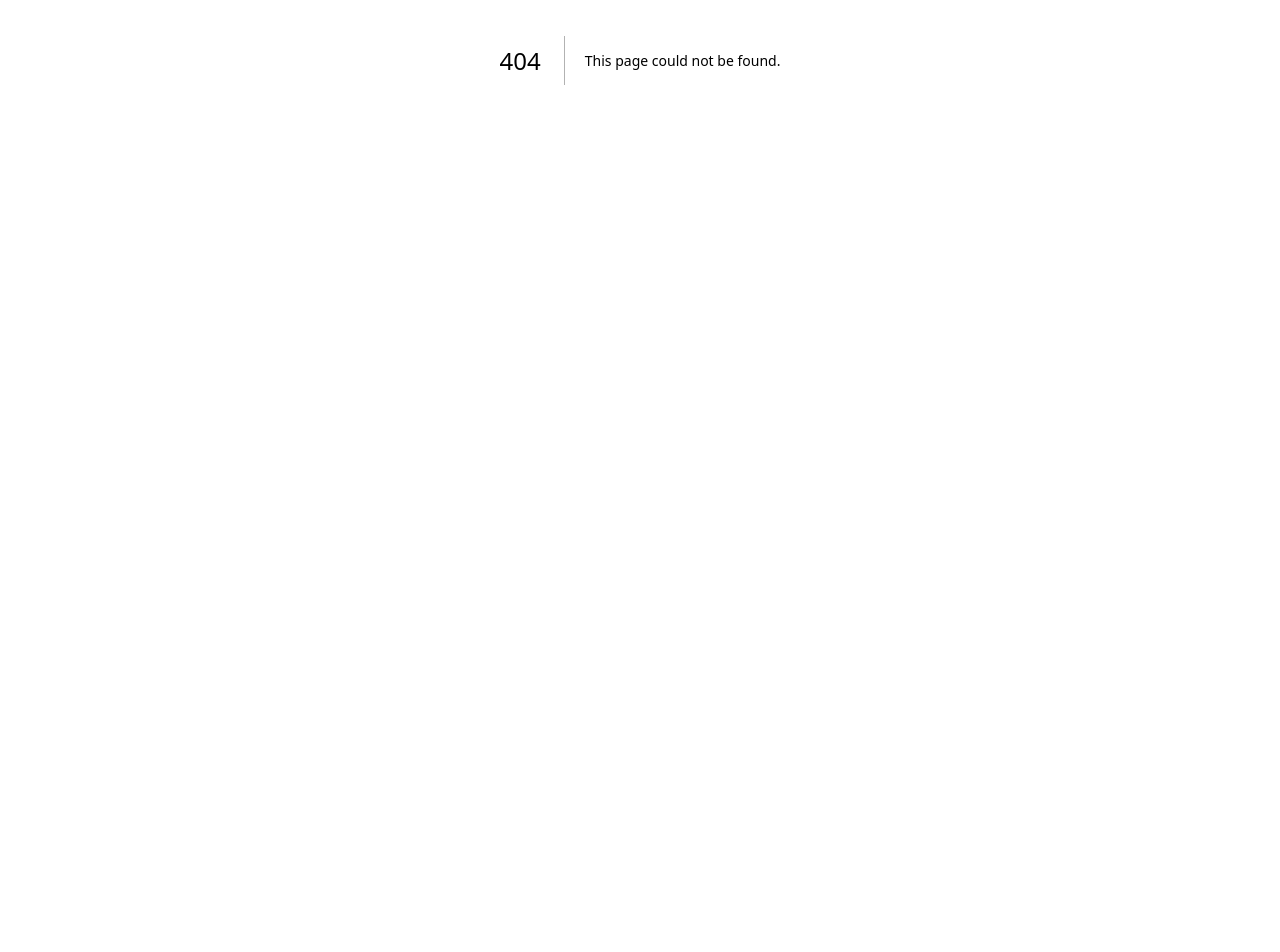
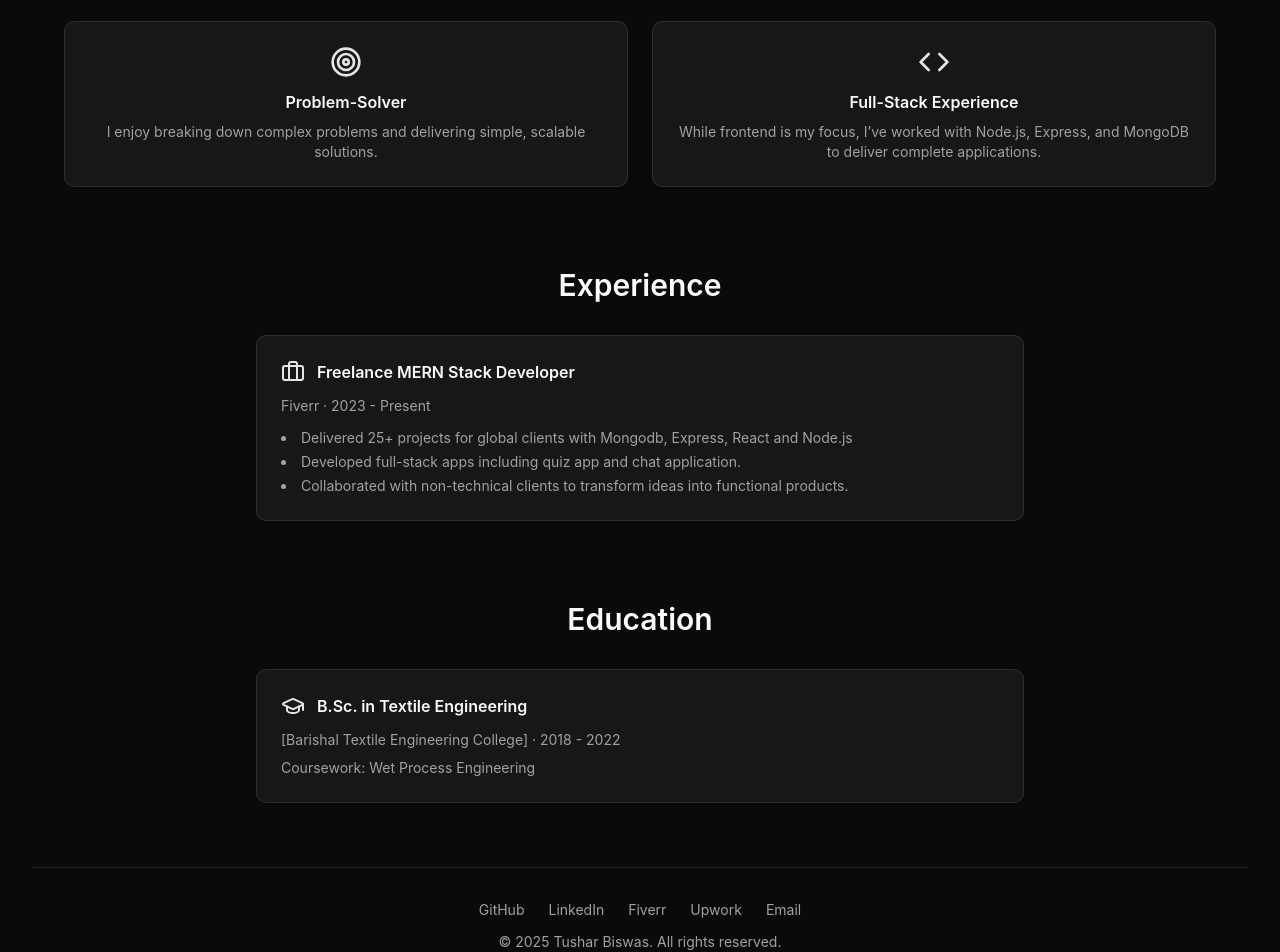
Before and after one commit to asynctushar/asynctushar, a Next.js app: page /about in a window 1280 px wide. Before the commit this address had no page. Shown: the part 340-1292 px from the top of the page. Before the commit the page ends 800 px from the top, so only its background shows below. Built offline with nearby package versions, Linux system fonts and the light colour scheme.

Commit message:
feat: experience and education section added on homepage, about page developed, contact page developed

```diff
--- /dev/null
+++ b/src/app/about/page.js
@@ -0,0 +1,88 @@
+"use client";
+
+import { Briefcase, GraduationCap, Target, Code } from "lucide-react";
+
+export default function AboutPage() {
+	return (
+		<main className="container mx-auto px-4 sm:px-8 py-16">
+			{/* Intro */}
+			<section className="text-center max-w-3xl mx-auto mb-16">
+				<h1 className="text-4xl font-bold mb-4">About Me</h1>
+				<p className="text-lg text-muted-foreground">
+					I'm <span className="font-semibold text-foreground">Tushar Biswas</span>, a
+					frontend developer passionate about crafting modern web apps with clean UI and
+					solid architecture. I started by freelancing on Fiverr, then expanded into
+					building full-stack projects like hotel booking and task management apps. My
+					goal is to contribute to impactful projects as a developer, while constantly
+					sharpening my skills.
+				</p>
+			</section>
+
+			{/* Highlights / Core Values */}
+			<section className="grid gap-6 md:grid-cols-2 mb-20">
+				<div className="rounded-lg border bg-card p-6 shadow-sm text-center">
+					<Target className="h-8 w-8 text-primary mx-auto mb-3" />
+					<h3 className="font-semibold mb-2">Problem-Solver</h3>
+					<p className="text-sm text-muted-foreground">
+						I enjoy breaking down complex problems and delivering simple, scalable
+						solutions.
+					</p>
+				</div>
+				<div className="rounded-lg border bg-card p-6 shadow-sm text-center">
+					<Code className="h-8 w-8 text-primary mx-auto mb-3" />
+					<h3 className="font-semibold mb-2">Full-Stack Experience</h3>
+					<p className="text-sm text-muted-foreground">
+						While frontend is my focus, I’ve worked with Node.js, Express, and MongoDB
+						to deliver complete applications.
+					</p>
+				</div>
+			</section>
+
+			{/* Experience */}
+			<section className="mb-20">
+				<h2 className="text-3xl font-semibold text-center mb-8">Experience</h2>
+				<div className="space-y-6 max-w-3xl mx-auto">
+					<div className="rounded-lg border bg-card p-6 shadow-sm">
+						<div className="flex items-center gap-3 mb-3">
+							<Briefcase className="h-6 w-6 text-primary" />
+							<h3 className="font-semibold">Freelance MERN Stack Developer</h3>
+						</div>
+						<p className="text-sm text-muted-foreground">Fiverr · 2023 - Present</p>
+						<ul className="mt-3 list-disc list-inside text-sm text-muted-foreground space-y-1">
+							<li>
+								Delivered 25+ projects for global clients with Mongodb, Express,
+								React and Node.js
+							</li>
+							<li>
+								Developed full-stack apps including quiz app and chat application.
+							</li>
+							<li>
+								Collaborated with non-technical clients to transform ideas into
+								functional products.
+							</li>
+						</ul>
+					</div>
+				</div>
+			</section>
+
+			{/* Education */}
+			<section>
+				<h2 className="text-3xl font-semibold text-center mb-8">Education</h2>
+				<div className="space-y-6 max-w-3xl mx-auto">
+					<div className="rounded-lg border bg-card p-6 shadow-sm">
+						<div className="flex items-center gap-3 mb-3">
+							<GraduationCap className="h-6 w-6 text-primary" />
+							<h3 className="font-semibold">B.Sc. in Textile Engineering</h3>
+						</div>
+						<p className="text-sm text-muted-foreground">
+							[Barishal Textile Engineering College] · 2018 - 2022
+						</p>
+						<p className="mt-2 text-sm text-muted-foreground">
+							Coursework: Wet Process Engineering
+						</p>
+					</div>
+				</div>
+			</section>
+		</main>
+	);
+}
--- /dev/null
+++ b/src/app/contact/page.js
@@ -0,0 +1,99 @@
+// app/contact/page.js
+import { Mail, Github, Linkedin, Phone } from "lucide-react";
+import { Button } from "@/components/ui/button";
+
+export const metadata = {
+	title: "Contact | Tushar Biswas",
+	description:
+		"Get in touch with Tushar Biswas for collaborations, opportunities, or freelance work.",
+};
+
+export default function ContactPage() {
+	return (
+		<section className="max-w-3xl mx-auto py-16">
+			{/* Header */}
+			<h1 className="text-3xl font-bold text-center mb-4">Let’s Connect</h1>
+			<p className="text-center text-muted-foreground mb-10">
+				Whether you have a project in mind, a question, or just want to say hi — my inbox is
+				always open. I’ll try my best to get back to you!
+			</p>
+
+			{/* Contact Info */}
+			<div className="grid gap-6 sm:grid-cols-2 mb-12">
+				<a
+					href="mailto:youremail@example.com"
+					className="flex items-center gap-3 rounded-lg border p-4 hover:bg-muted transition"
+				>
+					<Mail className="w-5 h-5 text-primary" />
+					<span>tusarbiswas888@gmail.com</span>
+				</a>
+				<a
+					href="tel:+8801705520909"
+					className="flex items-center gap-3 rounded-lg border p-4 hover:bg-muted transition"
+				>
+					<Phone className="w-5 h-5 text-primary" />
+					<span>+880 170 5520 909</span>
+				</a>
+				<a
+					href="https://github.com/yourusername"
+					target="_blank"
+					className="flex items-center gap-3 rounded-lg border p-4 hover:bg-muted transition"
+				>
+					<Github className="w-5 h-5 text-primary" />
+					<span>GitHub</span>
+				</a>
+				<a
+					href="https://linkedin.com/in/yourusername"
+					target="_blank"
+					className="flex items-center gap-3 rounded-lg border p-4 hover:bg-muted transition"
+				>
+					<Linkedin className="w-5 h-5 text-primary" />
+					<span>LinkedIn</span>
+				</a>
+			</div>
+
+			{/* Contact Form */}
+			<form className="space-y-6">
+				<div>
+					<label htmlFor="name" className="block text-sm font-medium">
+						Name
+					</label>
+					<input
+						id="name"
+						type="text"
+						placeholder="Your name"
+						className="mt-1 w-full rounded-md border px-3 py-2 text-sm shadow-sm focus:border-primary focus:ring focus:ring-primary/30"
+						required
+					/>
+				</div>
+				<div>
+					<label htmlFor="email" className="block text-sm font-medium">
+						Email
+					</label>
+					<input
+						id="email"
+						type="email"
+						placeholder="Your email"
+						className="mt-1 w-full rounded-md border px-3 py-2 text-sm shadow-sm focus:border-primary focus:ring focus:ring-primary/30"
+						required
+					/>
+				</div>
+				<div>
+					<label htmlFor="message" className="block text-sm font-medium">
+						Message
+					</label>
+					<textarea
+						id="message"
+						placeholder="Tell me about your project or inquiry..."
+						rows={5}
+						className="mt-1 w-full rounded-md border px-3 py-2 text-sm shadow-sm focus:border-primary focus:ring focus:ring-primary/30"
+						required
+					></textarea>
+				</div>
+				<Button type="submit" className="w-full">
+					Send Message
+				</Button>
+			</form>
+		</section>
+	);
+}
--- a/src/app/layout.js
+++ b/src/app/layout.js
@@ -1,6 +1,8 @@
 import { Geist, Geist_Mono } from "next/font/google";
 import "./globals.css";
 import { ThemeProvider } from "@/components/theme-provider";
+import Navbar from "@/components/navbar";
+import Link from "next/link";
 
 // Fonts
 const geistSans = Geist({
@@ -62,7 +64,32 @@ export default function RootLayout({ children }) {
 		<html lang="en" suppressHydrationWarning>
 			<body className={`${geistSans.variable} ${geistMono.variable} antialiased`}>
 				<ThemeProvider attribute="class" defaultTheme="dark" enableSystem>
-					{children}
+					<div className="px-2 sm:px-4 md:px-8">
+						<Navbar />
+						{children}
+						{/* Footer */}
+						<footer className="border-t py-8 text-center text-sm text-muted-foreground">
+							<div className="flex justify-center gap-6 mb-3">
+								<Link href="https://github.com/asynctushar" target="_blank">
+									GitHub
+								</Link>
+								<Link href="https://linkedin.com/in/asynctushar" target="_blank">
+									LinkedIn
+								</Link>
+								<Link href="https://fiverr.com/asynctushar" target="_blank">
+									Fiverr
+								</Link>
+								<Link
+									href="https://upwork.com/freelancers/asynctushar"
+									target="_blank"
+								>
+									Upwork
+								</Link>
+								<Link href="mailto:tusarbiswas@gmail.com">Email</Link>
+							</div>
+							© {new Date().getFullYear()} Tushar Biswas. All rights reserved.
+						</footer>
+					</div>
 				</ThemeProvider>
 			</body>
 		</html>
--- a/src/app/page.js
+++ b/src/app/page.js
@@ -1,14 +1,11 @@
-import Navbar from "@/components/navbar";
 import Link from "next/link";
 import { Button } from "@/components/ui/button";
 import Image from "next/image";
-import { Code, Layout, Server, Wrench } from "lucide-react";
+import { Code, Layout, Server, Wrench, Briefcase, GraduationCap } from "lucide-react";
 
 const HomePage = () => {
 	return (
-		<div className="px-2 sm:px-4 md:px-8">
-			<Navbar />
-
+		<>
 			{/* Hero Section */}
 			<section className="flex flex-col items-center justify-center py-20 text-center">
 				<p className="text-base sm:text-lg text-muted-foreground">Hi, I'm Tushar 👋</p>
@@ -229,7 +226,7 @@ const HomePage = () => {
 								width={28}
 								height={28}
 							/>
-							<span>Git</span>
+							<span>Github</span>
 							<Image
 								src="https://skillicons.dev/icons?i=vscode"
 								alt="VSCode"
@@ -275,27 +272,52 @@ const HomePage = () => {
 					</div>
 				</div>
 			</section>
+			{/* Experience Section */}
+			<section className="container mx-auto py-16">
+				<h2 className="mb-8 text-3xl font-semibold text-center">Experience</h2>
+				<div className="max-w-2xl mx-auto space-y-6">
+					<div className="rounded-lg border bg-card p-6 shadow-sm">
+						<div className="flex items-center gap-3 mb-3">
+							<Briefcase className="h-6 w-6 text-primary" />
+							<h3 className="font-semibold">Freelance MERN Stack Developer</h3>
+						</div>
+						<p className="text-sm text-muted-foreground">Fiverr · 2023 - Present</p>
+						<ul className="mt-3 list-disc list-inside text-sm text-muted-foreground space-y-1">
+							<li>
+								Delivered 25+ projects for global clients with Mongodb, Express,
+								React and Node.js
+							</li>
+							<li>
+								Developed full-stack apps including quiz app and chat application.
+							</li>
+							<li>
+								Collaborated with non-technical clients to transform ideas into
+								functional products.
+							</li>
+						</ul>
+					</div>
+				</div>
+			</section>
 
-			{/* Footer */}
-			<footer className="border-t py-8 text-center text-sm text-muted-foreground">
-				<div className="flex justify-center gap-6 mb-3">
-					<Link href="https://github.com/asynctushar" target="_blank">
-						GitHub
-					</Link>
-					<Link href="https://linkedin.com/in/asynctushar" target="_blank">
-						LinkedIn
-					</Link>
-					<Link href="https://fiverr.com/asynctushar" target="_blank">
-						Fiverr
-					</Link>
-					<Link href="https://upwork.com/freelancers/asynctushar" target="_blank">
-						Upwork
-					</Link>
-					<Link href="mailto:tusarbiswas@gmail.com">Email</Link>
+			{/* Education Section */}
+			<section className="container mx-auto py-16">
+				<h2 className="mb-8 text-3xl font-semibold text-center">Education</h2>
+				<div className="max-w-2xl mx-auto space-y-6">
+					<div className="rounded-lg border bg-card p-6 shadow-sm">
+						<div className="flex items-center gap-3 mb-3">
+							<GraduationCap className="h-6 w-6 text-primary" />
+							<h3 className="font-semibold">B.Sc. in Textile Engineering</h3>
+						</div>
+						<p className="text-sm text-muted-foreground">
+							[Barishal Textile Engineering College] · 2018 - 2022
+						</p>
+						<p className="mt-2 text-sm text-muted-foreground">
+							Coursework: Wet Process Engineering
+						</p>
+					</div>
 				</div>
-				© {new Date().getFullYear()} Tushar Biswas. All rights reserved.
-			</footer>
-		</div>
+			</section>
+		</>
 	);
 };
 
```
